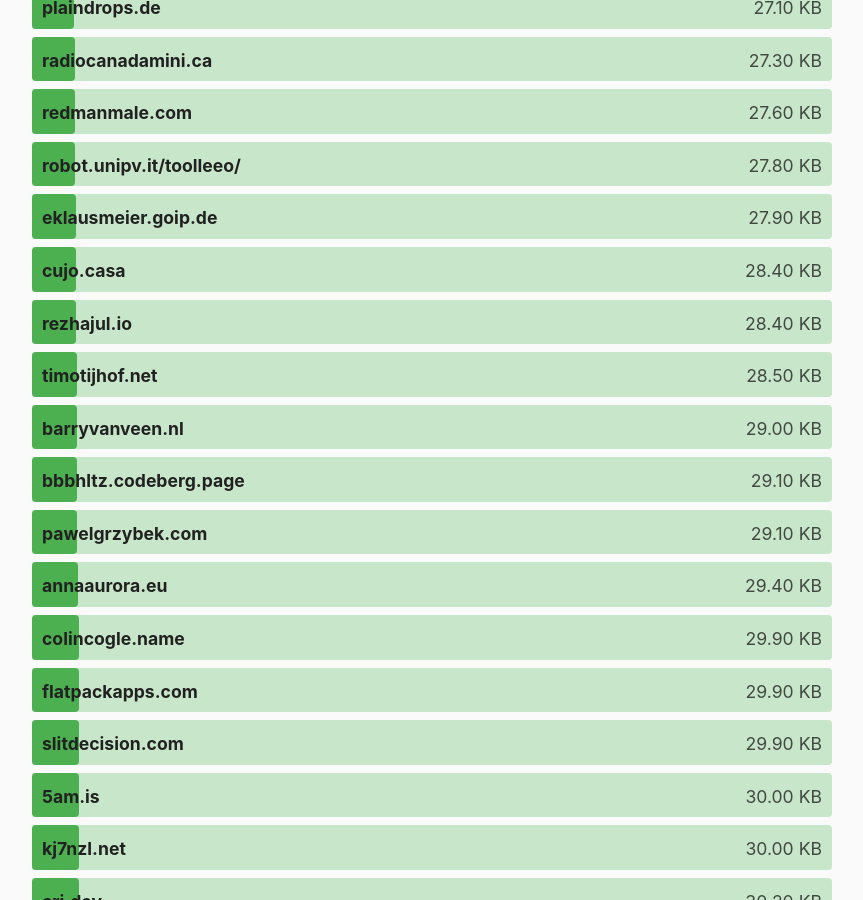
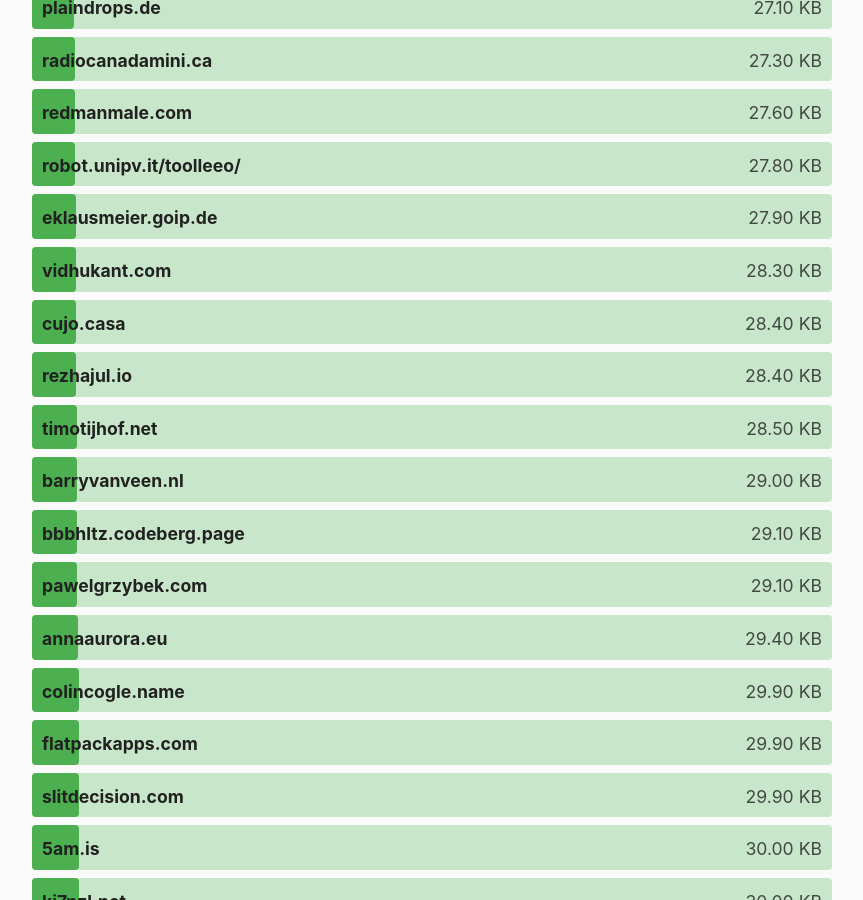
Before and after one commit to kevquirk/512kb.club, a Jekyll site: the page built from index.md, in a window 1280 px wide and 900 px high, scrolled down 10422 px. Shown: the whole window, without its empty margins (208-1071 px from the left). Built offline with Jekyll 4.4.1, drawn with Linux system fonts in a browser that asks for light colours; some of the changed text lies outside the part shown.

Commit message:
update vidhukant.com size

```diff
--- a/_data/sites.yml
+++ b/_data/sites.yml
@@ -3124,8 +3124,8 @@
 
 - domain: vidhukant.com
   url: https://vidhukant.com/
-  size: 42.8
-  last_checked: 2023-06-28
+  size: 28.3
+  last_checked: 2023-08-27
 
 - domain: vili.dev
   url: https://vili.dev/
```
